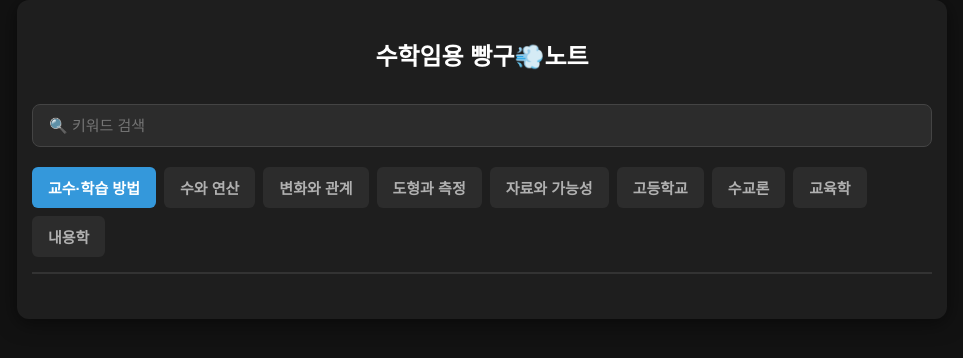
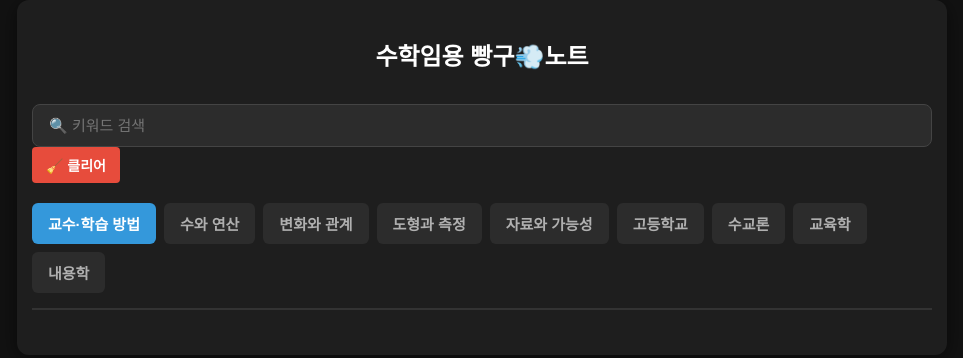
Before and after one commit to ariwoop/mathedu, a plain HTML site: page index.html in a window 1280 px wide. Shown: the whole page, without its empty margins (158-1121 px from the left). Drawn offline with nearby package versions, Linux system fonts and the light colour scheme.

Commit message:
Update index.html

```diff
--- a/index.html
+++ b/index.html
@@ -158,6 +158,7 @@
             box-sizing: border-box;
             outline: none;
         ">
+        <button onclick="clearCurrentTabBlanks()" style="background-color: #e74c3c; color: white; border: none; padding: 8px 14px; border-radius: 4px; cursor: pointer; font-weight: bold; font-size: 14px;">🧹 클리어</button>
     </div>
 
     <!-- 탭 메뉴 버튼 -->
@@ -251,6 +252,16 @@
     let cardsData = [...originalCardsData];
     let eduCardsData = [...originalEduCardsData];
     let showHiddenMode = false;
+
+    function clearCurrentTabBlanks() {
+        const activeTab = document.querySelector('.tab-content.active');
+        if (!activeTab) return;
+        const blanks = activeTab.querySelectorAll('.blank');
+        blanks.forEach(el => {
+            el.textContent = '[□□]';
+            el.classList.add('hidden');
+        });
+    }
 
     function getSessionHidden() {
         let hidden = localStorage.getItem('sessionHiddenItems');
```
